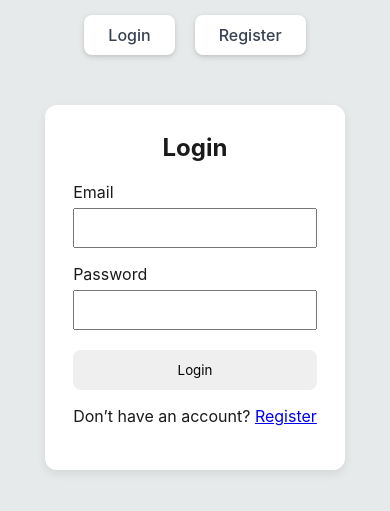
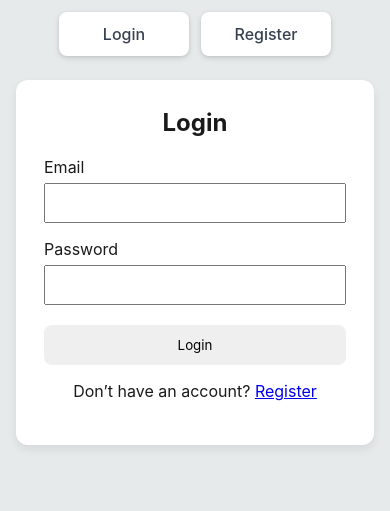
Before and after one commit to ShadowStorm0101/48_Hours_Forward, a Flask app: page /login in a window 390 px wide. Shown: the top 511 px of the page. Run offline with Flask 3, Linux system fonts and the light colour scheme.

Commit message:
Added mobile view section to global.css
When viewed from a mobile phone, some of the buttons on the nav bar can't be reached from running out of space. The added mobile css part fixes it.

```diff
--- a/app/static/global.css
+++ b/app/static/global.css
@@ -114,3 +114,34 @@ body.high-contrast .nav-item.active {
   color: #1a1a1a;
   box-shadow: 0 4px 10px rgba(0, 0, 0, 0.16), 0 2px 5px rgba(0, 0, 0, 0.1);
 }
+
+
+@media (max-width: 768px) {
+  body {
+    padding: 12px 16px 24px;
+  }
+
+  .navbar {
+    flex-wrap: wrap;
+    justify-content: center;
+    gap: 12px;
+    margin-bottom: 24px;
+  }
+
+  .nav-item {
+    width: calc(50% - 12px);
+    min-width: 130px;
+  }
+
+  .nav-item a,
+  .nav-button {
+    padding: 12px 16px;
+    font-size: 16px;
+  }
+
+  .container {
+    flex-direction: column;
+    gap: 20px;
+    width: 100%;
+  }
+}
```
